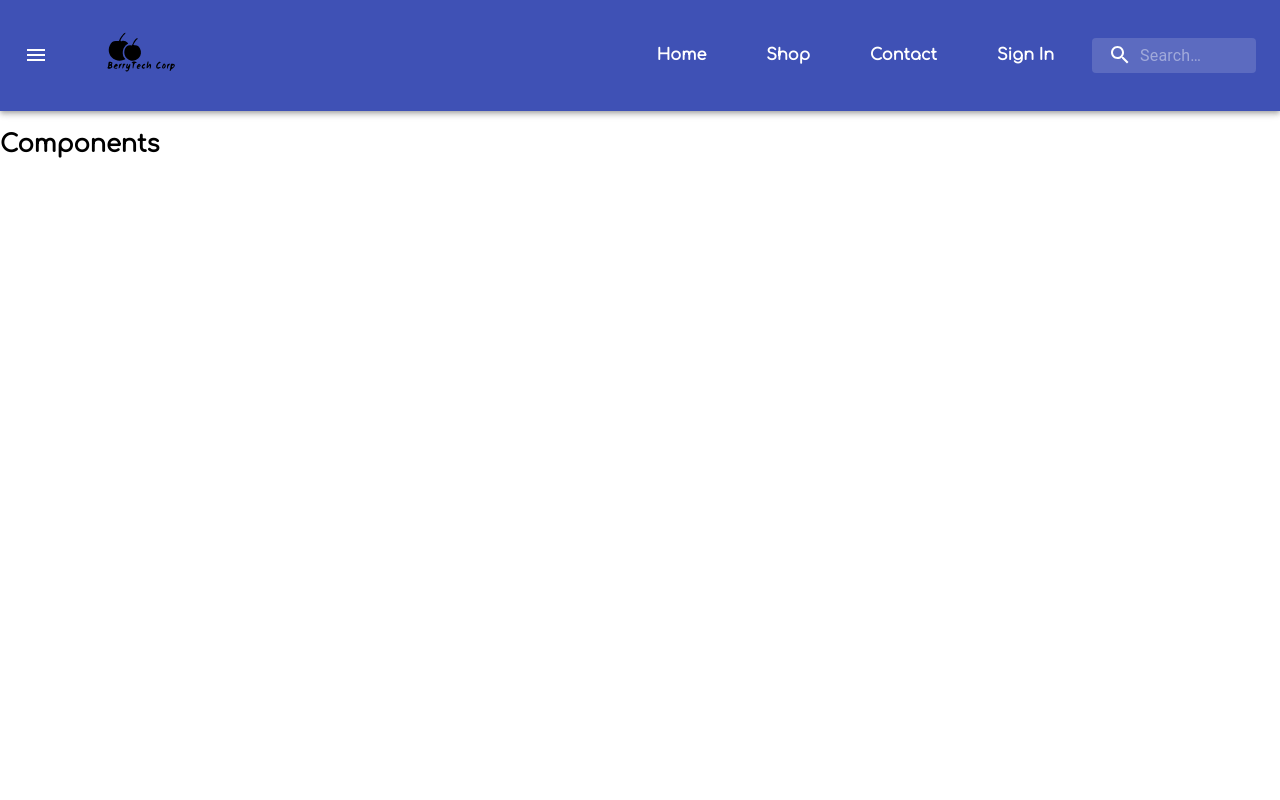
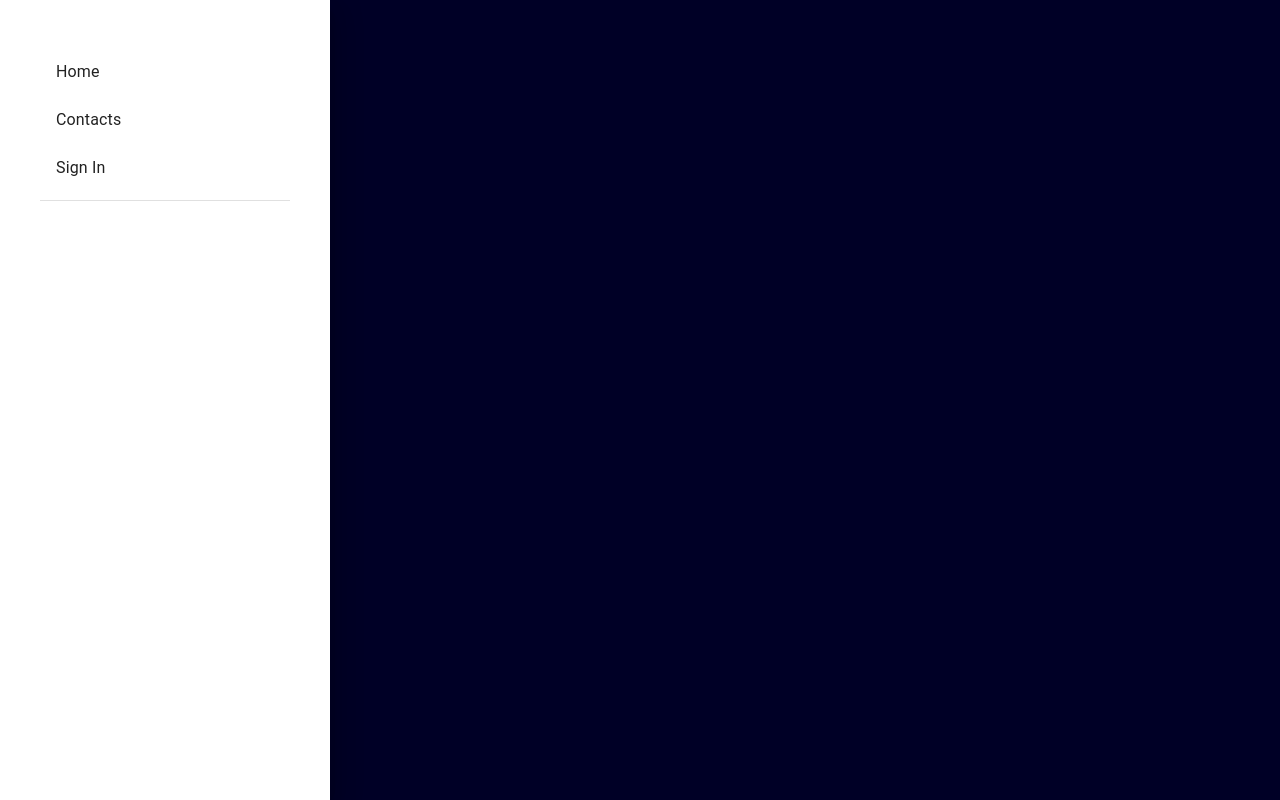
Before and after one commit to ahnaaf-al-rafee/berryTech, a React (Create React App) app: page / in a window 1280 px wide. Both pictures are taken after a click on the button "open drawer". Built offline with nearby package versions, Linux system fonts and the light colour scheme.

Commit message:
navbar with sidenav

```diff
--- a/src/App.js
+++ b/src/App.js
@@ -5,7 +5,6 @@ function App() {
   return (
     <div className="App">
       <Header />
-      <h2>Components</h2>
     </div>
 
   );
--- a/src/components/header/header.component.jsx
+++ b/src/components/header/header.component.jsx
@@ -1,19 +1,21 @@
 import React from "react";
 
+import clsx from "clsx";
 import AppBar from "@material-ui/core/AppBar";
 import Toolbar from "@material-ui/core/Toolbar";
 import IconButton from "@material-ui/core/IconButton";
-// import Typography from "@material-ui/core/Typography";
 import InputBase from "@material-ui/core/InputBase";
 import { fade, makeStyles } from "@material-ui/core/styles";
+
+import List from "@material-ui/core/List";
+import Divider from "@material-ui/core/Divider";
 
 import MenuIcon from "@material-ui/icons/Menu";
 import SearchIcon from "@material-ui/icons/Search";
 
 import { ReactComponent as Logo } from "../../assets/logo.svg";
 
-import "./header.styles.css";
-// import { SidebarData } from "./sideBarData";
+import { ListItem, ListItemText, SwipeableDrawer } from "@material-ui/core";
 
 const useStyles = makeStyles((theme) => ({
   root: {
@@ -82,26 +84,90 @@ const useStyles = makeStyles((theme) => ({
       },
     },
   },
+  list: {
+    width: 250,
+    margin: "40px",
+  },
+  fullList: {
+    width: "auto",
+  },
 }));
 
 export default function SearchAppBar() {
   const classes = useStyles();
 
+  const [state, setState] = React.useState({
+    top: false,
+    left: false,
+    bottom: false,
+    right: false,
+  });
+
+  const toggleDrawer = (anchor, open) => (event) => {
+    if (
+      event &&
+      event.type === "keydown" &&
+      (event.key === "Tab" || event.key === "Shift")
+    ) {
+      return;
+    }
+
+    setState({ ...state, [anchor]: open });
+  };
+
+  const list = (anchor) => (
+    <div
+      className={clsx(classes.list, {
+        [classes.fullList]: anchor === "top" || anchor === "bottom",
+      })}
+      role="presentation"
+      onClick={toggleDrawer(anchor, false)}
+      onKeyDown={toggleDrawer(anchor, false)}
+    >
+      <List>
+        {["Home", "Contacts", "Sign In"].map((text) => (
+          <ListItem button key={text}>
+            <ListItemText primary={text} />
+          </ListItem>
+        ))}
+      </List>
+      <Divider />
+    </div>
+  );
+
   return (
     <div className={classes.root}>
-      <AppBar position="static">
+      <AppBar position="fixed" style={{ backgroundColor: "#000099" }}>
         <Toolbar>
+          <div>
+            {["left"].map((anchor) => (
+              <React.Fragment key={anchor}>
                 <IconButton
                   edge="start"
                   className={classes.menuButton}
                   color="inherit"
                   aria-label="open drawer"
+                  onClick={toggleDrawer(anchor, true)}
                 >
                   <MenuIcon />
                 </IconButton>
+                <SwipeableDrawer
+                  anchor={anchor}
+                  open={state[anchor]}
+                  onClose={toggleDrawer(anchor, false)}
+                  onOpen={toggleDrawer(anchor, true)}
+                  style={{ backgroundColor: "#00004C" }}
+                >
+                  {list(anchor)}
+                </SwipeableDrawer>
+              </React.Fragment>
+            ))}
+          </div>
+
           <div className={classes.logo}>
             <Logo />
           </div>
+
           <div className={classes.label}>
             <h6>Home</h6>
           </div>
@@ -114,6 +180,7 @@ export default function SearchAppBar() {
           <div className={classes.label}>
             <h6>Sign In</h6>
           </div>
+
           <div className={classes.search}>
             <div className={classes.searchIcon}>
               <SearchIcon />
--- a/src/components/header/header.styles.css
+++ /dev/null
@@ -1,5 +0,0 @@
-.logo-container {
-  height: 100%;
-  width: 70px;
-  padding: 25px;
-}
```
Also changed, not shown: src/components/header/sideBarData.js (deleted, +0 -27 lines). Lines whose indentation alone changed are shown as unchanged.
